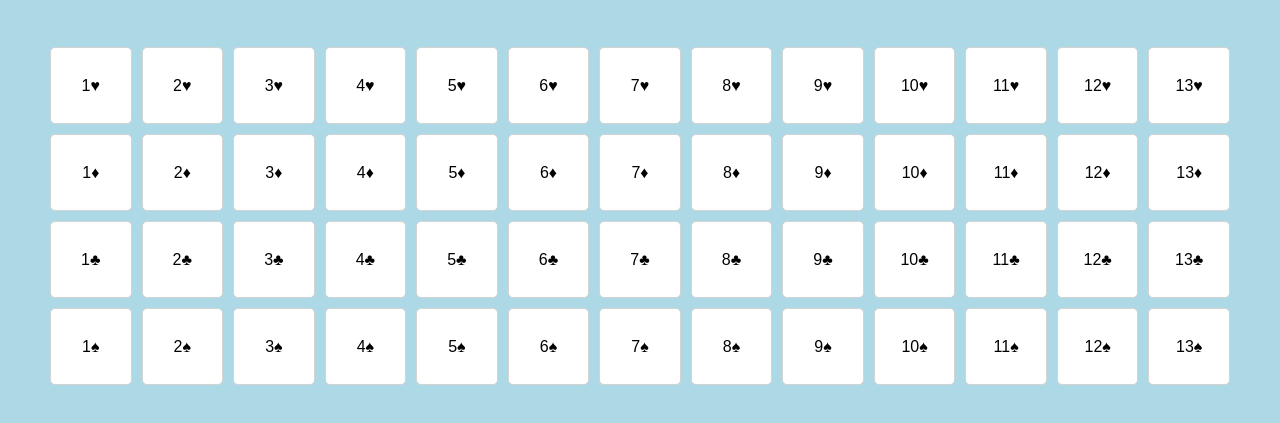
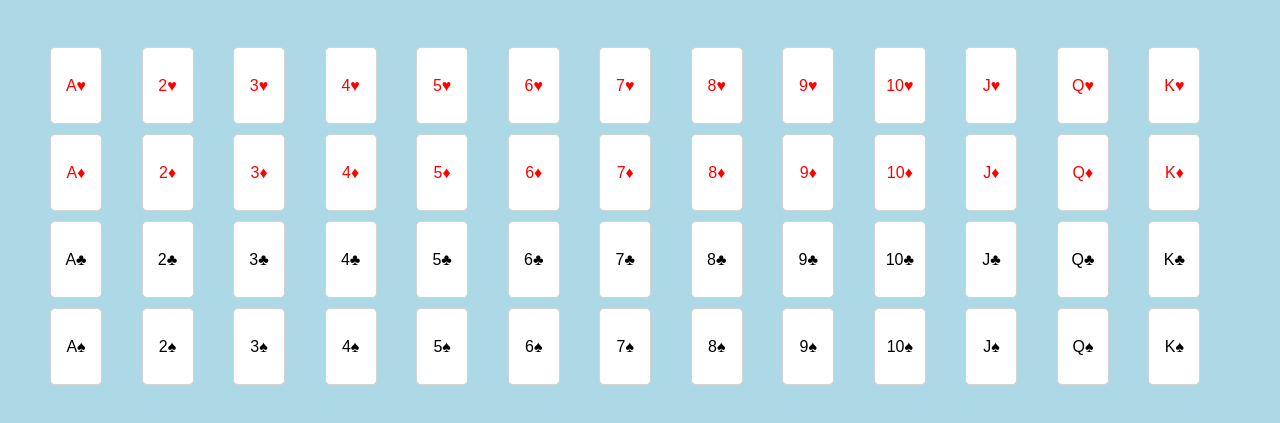
Before and after one commit to william-chu/deck-creator, a website built with webpack: page src/index.html in a window 1280 px wide. Shown: the part 183-606 px from the top of the page. Built offline with nearby package versions, Linux system fonts and the light colour scheme.

Commit message:
add assumptions to readme, change css for red cards and show face card letter instead of value

```diff
--- a/src/main.js
+++ b/src/main.js
@@ -8,19 +8,33 @@ document.addEventListener("DOMContentLoaded", function() {
     cardGrid.innerHTML = "";
     cardsArr.forEach((card) => {
       let cardToDisplay = document.createElement("div");
-      let symbol;
+      let cardValue;
+      let cardSuit;
+      if (card[0] === 1) {
+        cardValue = 'A';
+      } else if (card[0] === 11) {
+        cardValue = 'J';
+      } else if (card[0] === 12) {
+        cardValue = 'Q';
+      } else if (card[0] === 13) {
+        cardValue = 'K';
+      } else {
+        cardValue = card[0];
+      }
       if (card[1] === 'hearts') {
-        symbol = '♥';
+        cardSuit = '♥';
+        cardToDisplay.className = 'red';
       } else if (card[1] === 'diamonds') {
-        symbol = '♦';
+        cardSuit = '♦';
+        cardToDisplay.className = 'red';
       } else if (card[1] === 'clubs') {
-        symbol = '♣';
+        cardSuit = '♣';
       } else {
-        symbol = '♠';
+        cardSuit = '♠';
       }
-  	  cardToDisplay.className = "card";
-  	  cardToDisplay.append(card[0]);
-  	  cardToDisplay.append(symbol);
+  	  cardToDisplay.className += ' card';
+  	  cardToDisplay.append(cardValue);
+  	  cardToDisplay.append(cardSuit);
       cardGrid.appendChild(cardToDisplay);
     })
   }
--- a/src/styles.css
+++ b/src/styles.css
@@ -52,4 +52,9 @@ button {
   border-radius: 5px;
   border: 1px solid lightgray;
   background-color: white;
+  max-width: 50px;
 }
+
+.red {
+  color: red;
+}
```
Also changed, not shown: README.md.
